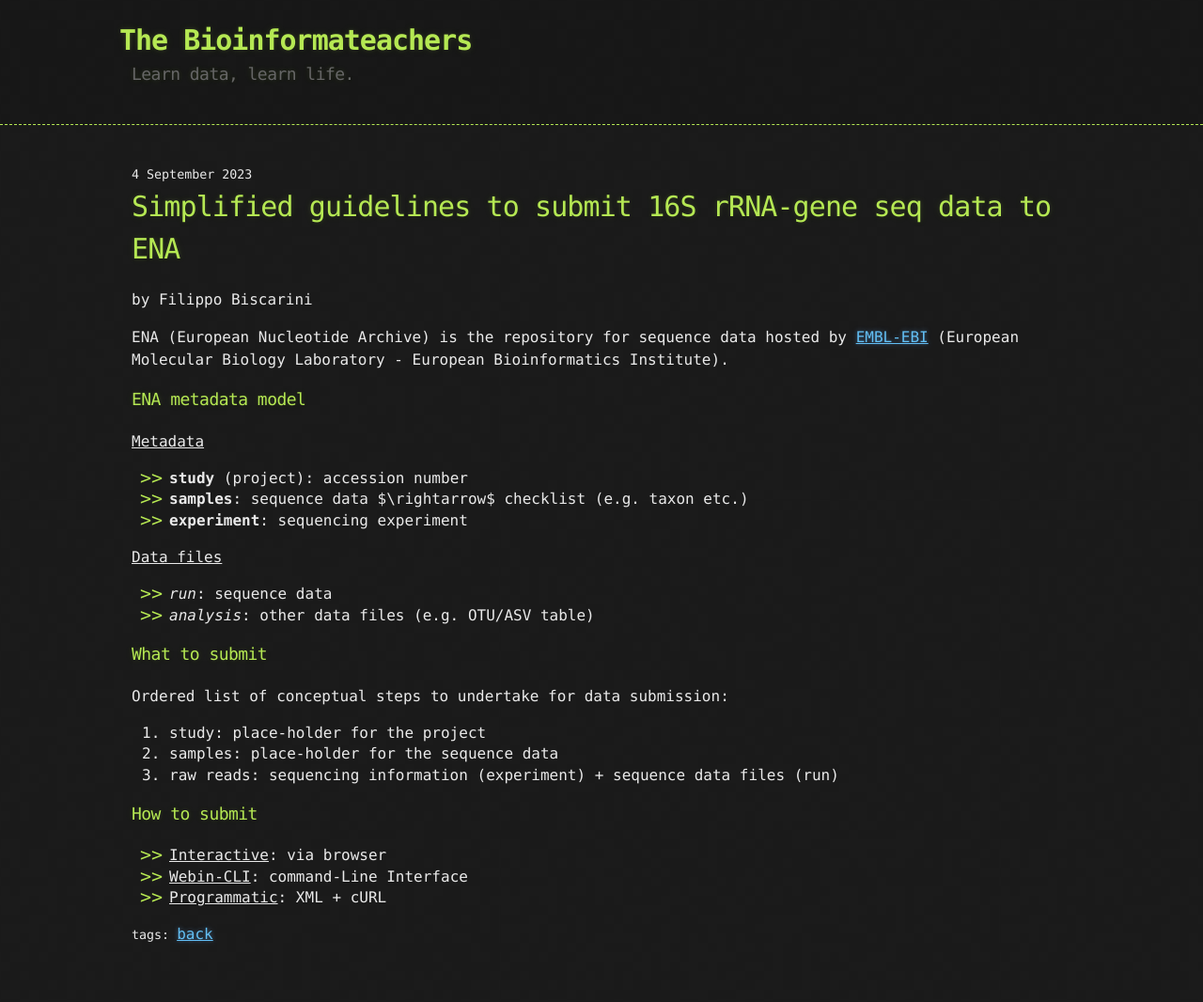
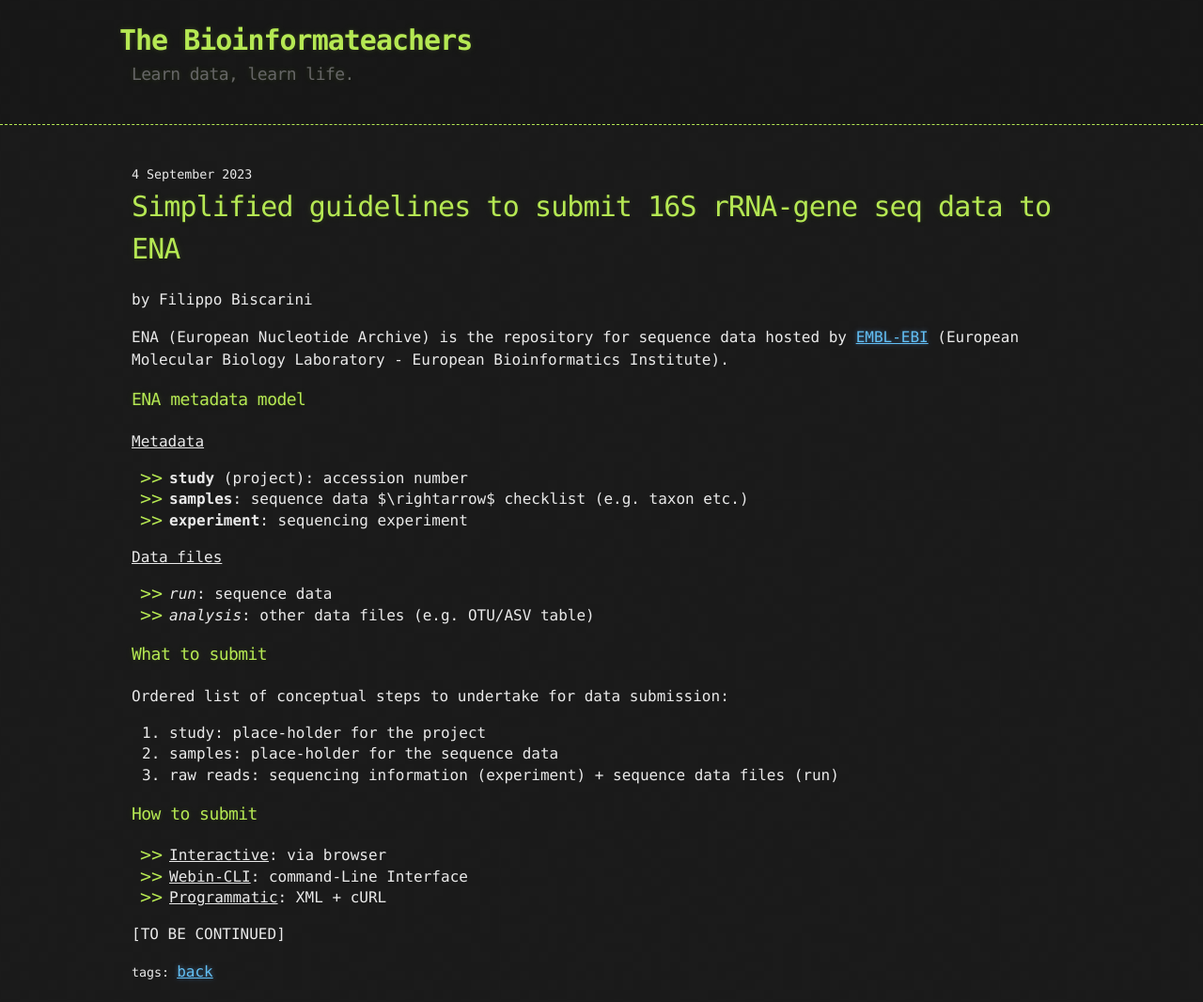
Before and after one commit to bioinformateachers/bioinformateachers.github.io, a Jekyll site: the page built from _posts/2023-09-04-submit-to-ena.md, in a window 1280 px wide. Shown: the whole page at 94% size. Built offline with Jekyll 4.4.1, drawn with Linux system fonts in a browser that asks for light colours; before the commit the page ends 1026 px from its top, so only the background shows below that.

Commit message:
added: line at the end of the doc

```diff
--- a/_posts/2023-09-04-submit-to-ena.md
+++ b/_posts/2023-09-04-submit-to-ena.md
@@ -32,3 +32,5 @@ Ordered list of conceptual steps to undertake for data submission:
 - <u>Interactive</u>: via browser
 - <u>Webin-CLI</u>: command-Line Interface
 - <u>Programmatic</u>: XML + cURL
+
+[TO BE CONTINUED]
```
